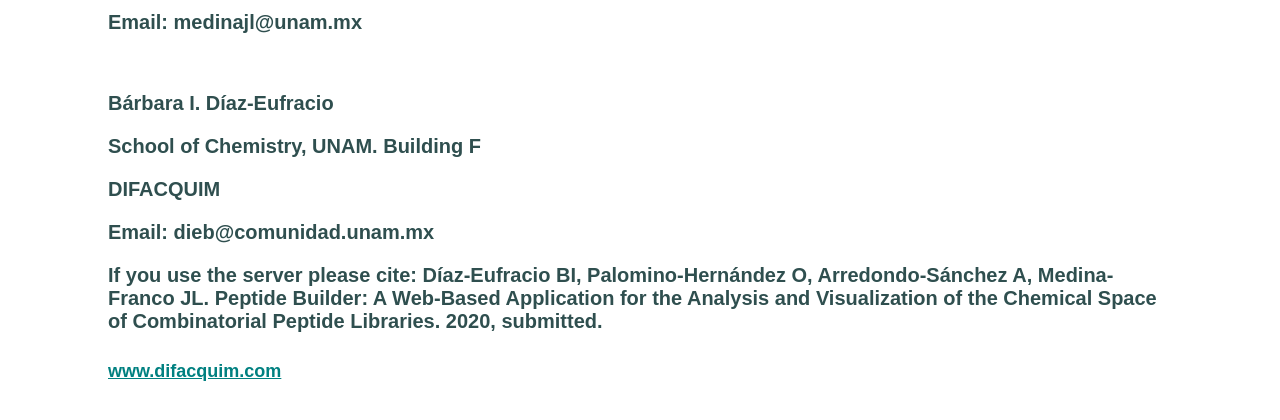
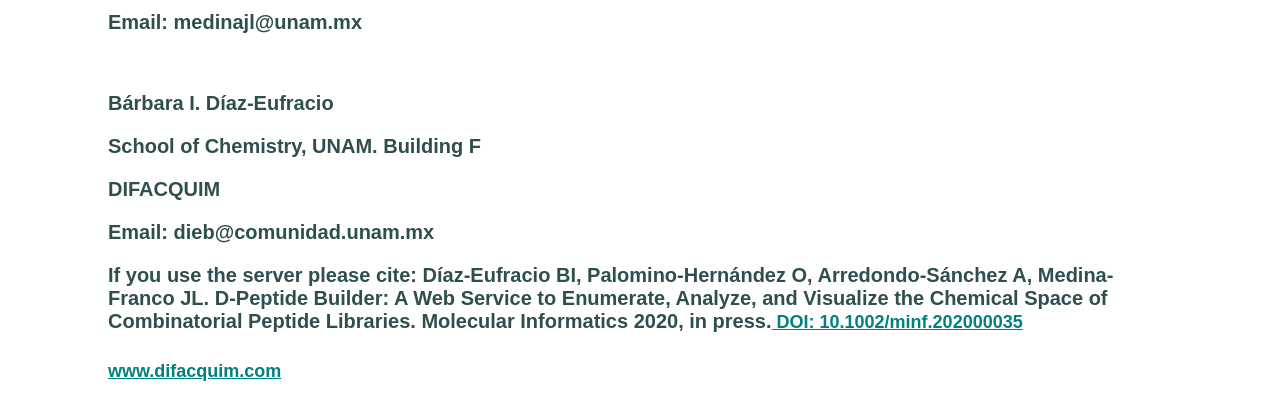
Before and after one commit to BarbaraDiazE/DPeptideBuider, a Django app: page /contact/ in a window 1280 px wide. Shown: the part 246-666 px from the top of the page. Run offline with Django 3.2, Linux system fonts and the light colour scheme; parts of the project's set-up code (start-up, migrations or seed data) failed here and were passed over.

Commit message:
update DOI

```diff
--- a/web/src/templates/contact.html
+++ b/web/src/templates/contact.html
@@ -54,9 +54,12 @@
                 <h3>School of Chemistry, UNAM. Building F</h3>
                 <h3>DIFACQUIM</h3>
                 <h3>Email: dieb@comunidad.unam.mx</h3>
-                <h3>If you use the server please cite: Díaz-Eufracio BI, Palomino-Hernández O, Arredondo-Sánchez A,
-                        Medina-Franco JL. Peptide Builder: A Web-Based Application for the Analysis and Visualization of
-                        the Chemical Space of Combinatorial Peptide Libraries. 2020, submitted.</h3>
+                <h3>If you use the server please cite: Díaz-Eufracio BI, Palomino-Hernández O,
+                        Arredondo-Sánchez A, Medina-Franco JL. D‐Peptide Builder: A Web Service to
+                        Enumerate, Analyze, and Visualize the Chemical Space of Combinatorial Peptide
+                        Libraries. Molecular Informatics 2020, in press.<a
+                                href="https://onlinelibrary.wiley.com/doi/abs/10.1002/minf.202000035"> DOI:
+                                10.1002/minf.202000035</a> </h3>
                 <h4><a href="https://www.difacquim.com/"> www.difacquim.com</a></h4>
         </div>
 </body>
```
